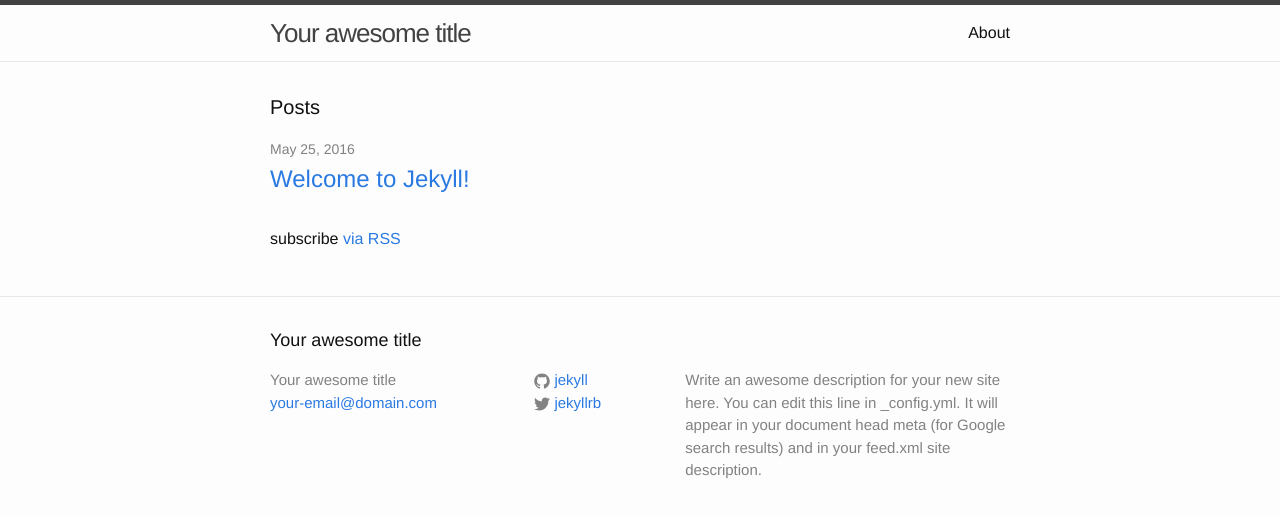
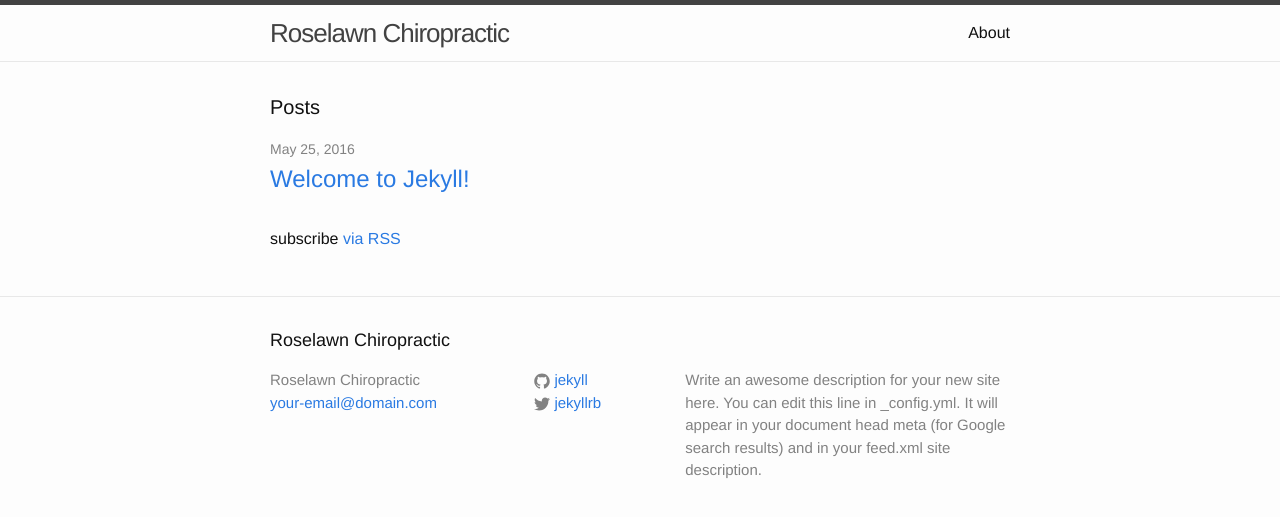
Before and after one commit to sgulla44/sgulla44.github.io, a Jekyll site: the page built from index.html, in a window 1280 px wide. Shown: the top 517 px of the page. Built offline with Jekyll 4.4.1, drawn with Linux system fonts in a browser that asks for light colours.

Commit message:
modified config.yml

```diff
--- a/_config.yml
+++ b/_config.yml
@@ -6,7 +6,7 @@
 # 'jekyll serve'. If you change this file, please restart the server process.
 
 # Site settings
-title: Your awesome title
+title: Roselawn Chiropractic
 email: your-email@domain.com
 description: > # this means to ignore newlines until "baseurl:"
   Write an awesome description for your new site here. You can edit this
```
